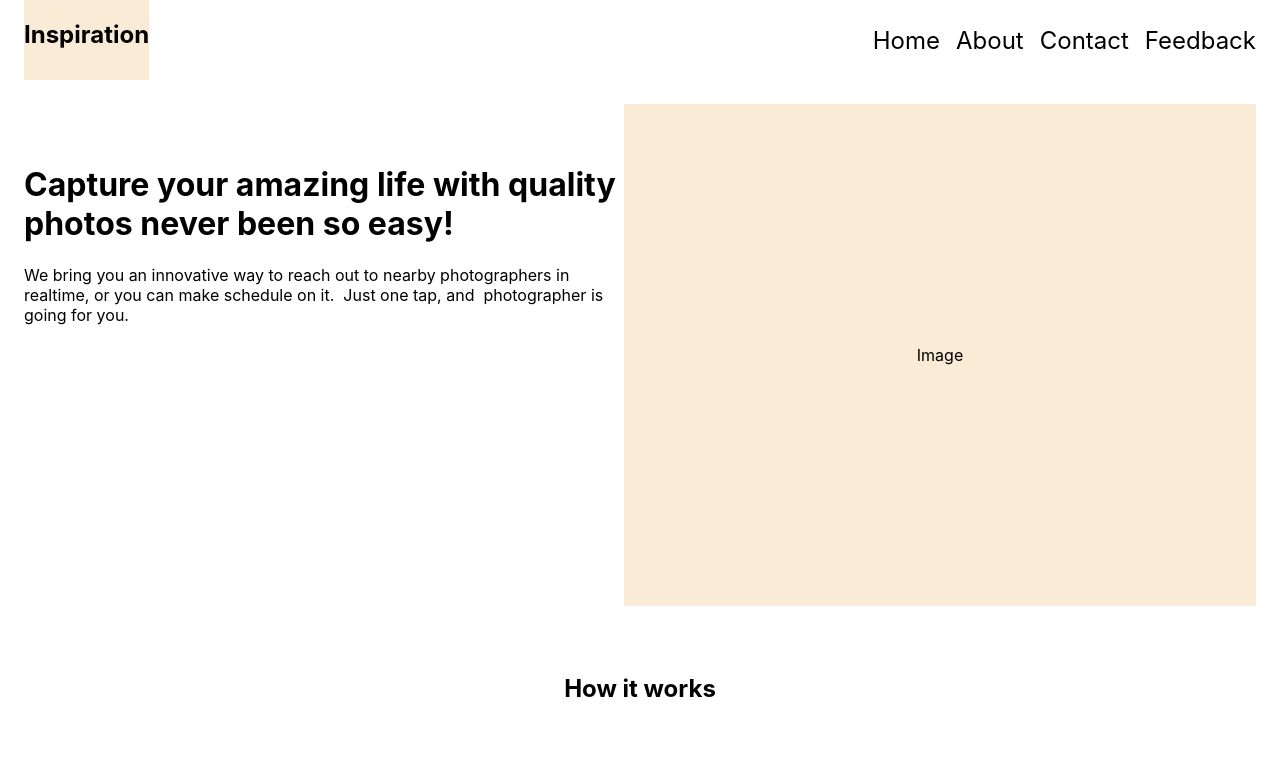
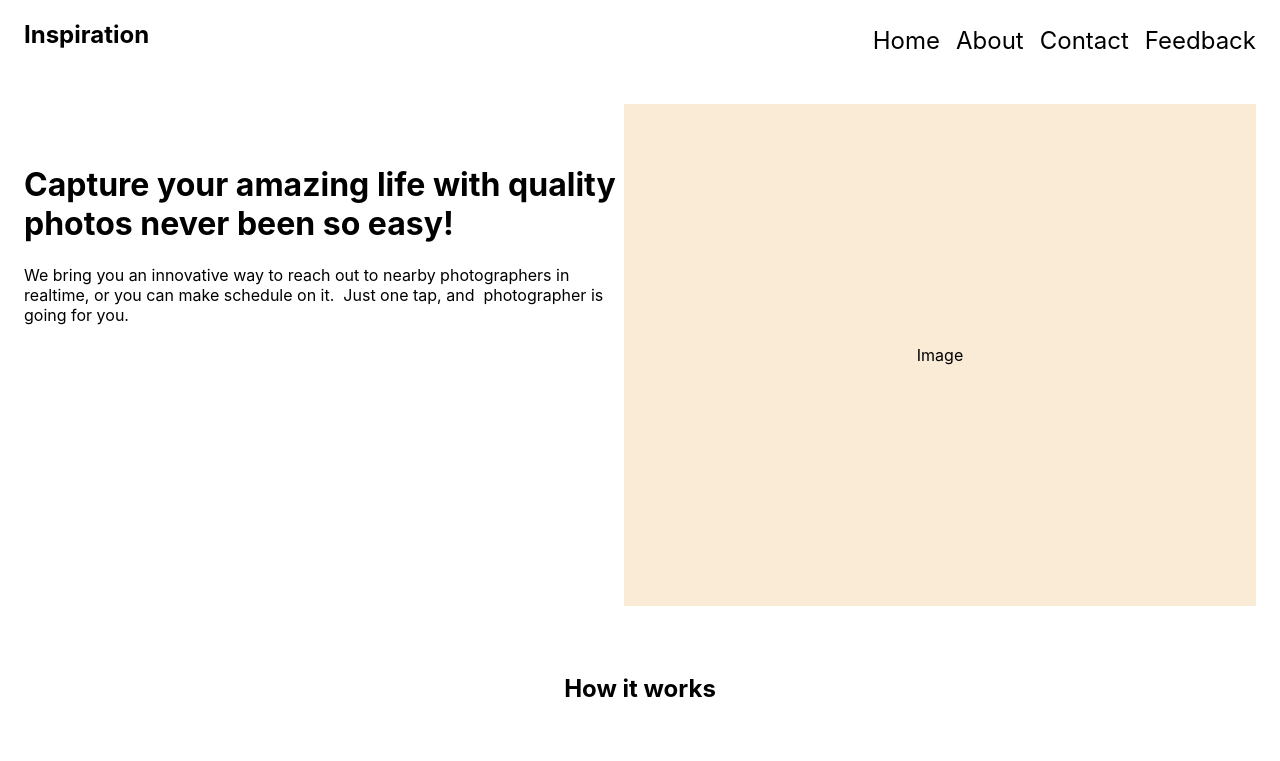
Before and after one commit to cylee820621/getPhoto-nextjs, a Next.js app in the folder wehot/: page / in a window 1280 px wide. Shown: the top 761 px of the page. Built offline with nearby package versions, Linux system fonts and the light colour scheme.

Commit message:
Update Navbar.module.css

```diff
--- a/wehot/components/Navbar.module.css
+++ b/wehot/components/Navbar.module.css
@@ -9,7 +9,6 @@
   justify-content: center;
   align-items: center;
   margin-left: 24px;
-  background-color: antiquewhite;
 }
 
 .Navbar .logo h1 {
```
